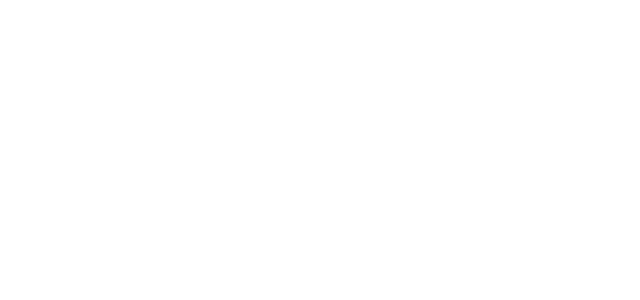
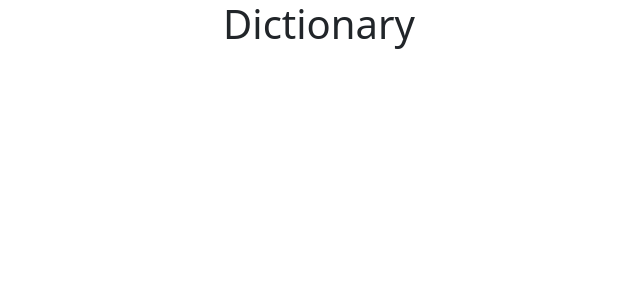
Before and after one commit to akxaalex16/react-dictionary, a React (Create React App) app: page / in a window 1280 px wide. Shown: the top 300 px of the page, without its empty margins (321-961 px from the left). Built offline with nearby package versions, Linux system fonts and the light colour scheme.

Commit message:
Installed Bootstrap in terminal, added h1 to App.js

```diff
--- a/package.json
+++ b/package.json
@@ -6,6 +6,7 @@
     "@testing-library/jest-dom": "^5.13.0",
     "@testing-library/react": "^11.2.7",
     "@testing-library/user-event": "^12.8.3",
+    "bootstrap": "^5.0.1",
     "react": "^17.0.2",
     "react-dom": "^17.0.2",
     "react-scripts": "4.0.3",
--- a/src/App.js
+++ b/src/App.js
@@ -1,7 +1,12 @@
 import "./App.css";
+import "bootstrap/dist/css/bootstrap.min.css";
 
 function App() {
-  return <div className="App"></div>;
+  return (
+    <div className="App">
+      <h1>Dictionary</h1>
+    </div>
+  );
 }
 
 export default App;
```
Also changed, not shown: 1 other file (tests, documents, lock files or other folders).
